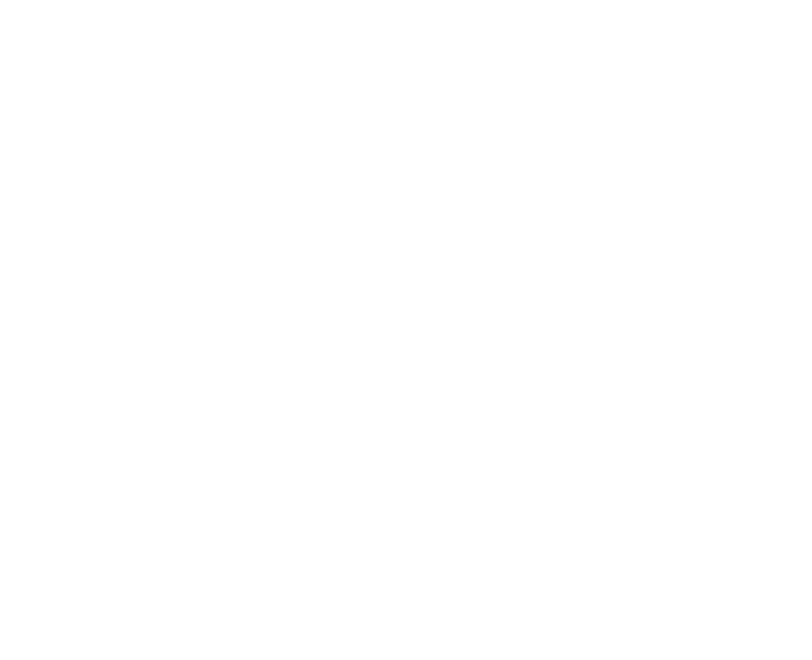
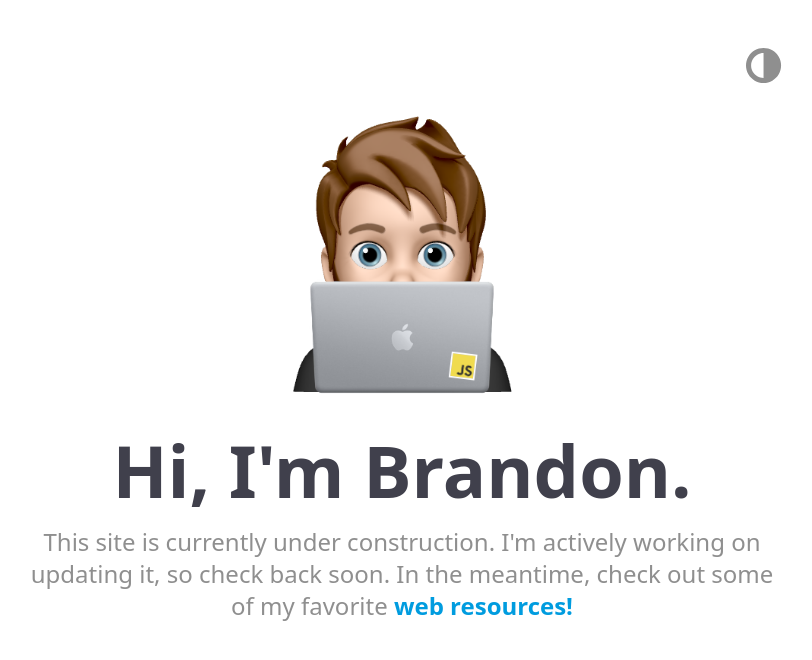
Before and after one commit to brandonleichty/brandonleichty-dot-com, a website built with Vite: page src/index.html in a window 1280 px wide. Shown: the whole page, without its empty margins (238-1050 px from the left). Built offline with nearby package versions, Linux system fonts and the light colour scheme.

Commit message:
add intial home page html - WIP

```diff
--- a/src/index.html
+++ b/src/index.html
@@ -4,8 +4,43 @@
     <meta charset="UTF-8" />
     <meta http-equiv="X-UA-Compatible" content="IE=edge" />
     <meta name="viewport" content="width=device-width, initial-scale=1.0" />
+    <script>
+      if (localStorage.theme === 'dark' || (!('theme' in localStorage) && window.matchMedia('(prefers-color-scheme: dark)').matches)) {
+        document.documentElement.classList.add('dark')
+      } else {
+        document.documentElement.classList.remove('dark')
+      }
+    </script>
     <link rel="stylesheet" href="style.css" />
     <title>Brandon Leichty</title>
   </head>
-  <body></body>
+  <body class="bg-extend-brand-favWhite dark:bg-extend-brand-navy px-8 py-12">
+    <header class="mx-auto max-w-3xl">
+      <div class="text-right">
+        <button id="dark-mode-toggle" class="dark-mode-toggle">
+          <svg width="40px" height="40px" xmlns="http://www.w3.org/2000/svg" viewBox="0 0 500 500"><path id="svgToggle" fill="#8f8f8f" d="M409.133,109.203c-19.608-33.592-46.205-60.189-79.798-79.796C295.736,9.801,259.058,0,219.273,0
+            c-39.781,0-76.47,9.801-110.063,29.407c-33.595,19.604-60.192,46.201-79.8,79.796C9.801,142.8,0,179.489,0,219.267
+            c0,39.78,9.804,76.463,29.407,110.062c19.607,33.592,46.204,60.189,79.799,79.798c33.597,19.605,70.283,29.407,110.063,29.407
+            s76.47-9.802,110.065-29.407c33.585-19.602,60.183-46.206,79.795-79.798c19.603-33.596,29.403-70.284,29.403-110.062
+            C438.533,179.485,428.732,142.795,409.133,109.203z M219.27,374.579c-28.171,0-54.152-6.943-77.943-20.844
+            c-23.789-13.895-42.633-32.743-56.527-56.527c-13.897-23.791-20.843-49.772-20.843-77.945c0-28.171,6.949-54.152,20.843-77.943
+            c13.891-23.791,32.738-42.637,56.527-56.531c23.791-13.894,49.772-20.841,77.943-20.841V374.579z"/></svg>
+        </button>
+        <img class="h-40 w-40 sm:h-80 sm:w-80 mx-auto" src="images/JavaScriptMemoji.png" alt="">
+        <h1 class="mt-5 sm:mt-5 mb-5 text-5xl sm:text-7xl font-custom font-extrabold text-extend-brand-favLightGray dark:text-extend-brand-favWhite text-center">
+          Hi, I'm Brandon.
+        </h1>
+        <div class="mb-10 sm:mb-24">
+          <p class="text-lg sm:text-2xl text-center text-extend-brand-favDarkerGray">
+            This site is currently under construction. I'm actively working on updating it,
+            so check back soon. In the meantime, check out some of my favorite <span class="text-extend-brand-appleBlue font-semibold"><a href="/resources">web resources!</a></span>
+          </p>
+        </div>
+    </header>
+    <footer class="text-center mt-24 mb-4 text-extend-brand-favDarkerGray">
+      <!-- <a href="https://twitter.com/brandonleichty" target="_blank" rel="noopener noreferrer"><i class="fab fa-twitter"></i> @brandonleichty</a> -->
+    </footer>
+    <script src="https://kit.fontawesome.com/723a625d08.js" crossorigin="anonymous"></script>
+    <script src="index.js"></script>
+  </body>
 </html>
```
